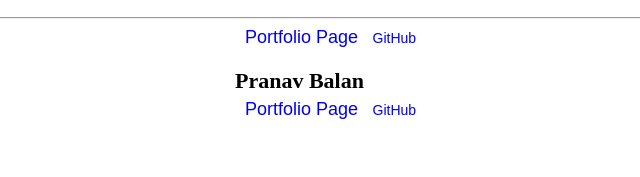
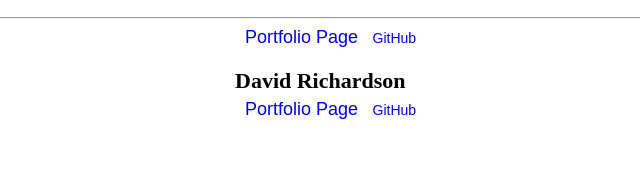
Before and after one commit to KenzieAcademy/nextech2018, a plain HTML site: page index.html in a window 1280 px wide. Shown: the part 211-388 px from the top of the page, 414-1054 px from the left. Drawn offline with Linux system fonts and the light colour scheme.

Commit message:
Updated index.html

```diff
--- a/index.html
+++ b/index.html
@@ -62,7 +62,7 @@
         <h2>Pranav Balan</h2>
         <a href="https://p3balan.github.io/MyPortfolioHome/">Portfolio Page</a>
         <a class="github" href="https://github.com/p3balan">GitHub</a>
-        <h2>Pranav Balan</h2>
+        <h2>David Richardson</h2>
         <a href="https://davidrichardson2019.github.io/">Portfolio Page</a>
         <a class="github" href="https://github.com/davidrichardson2019">GitHub</a>
 
```
